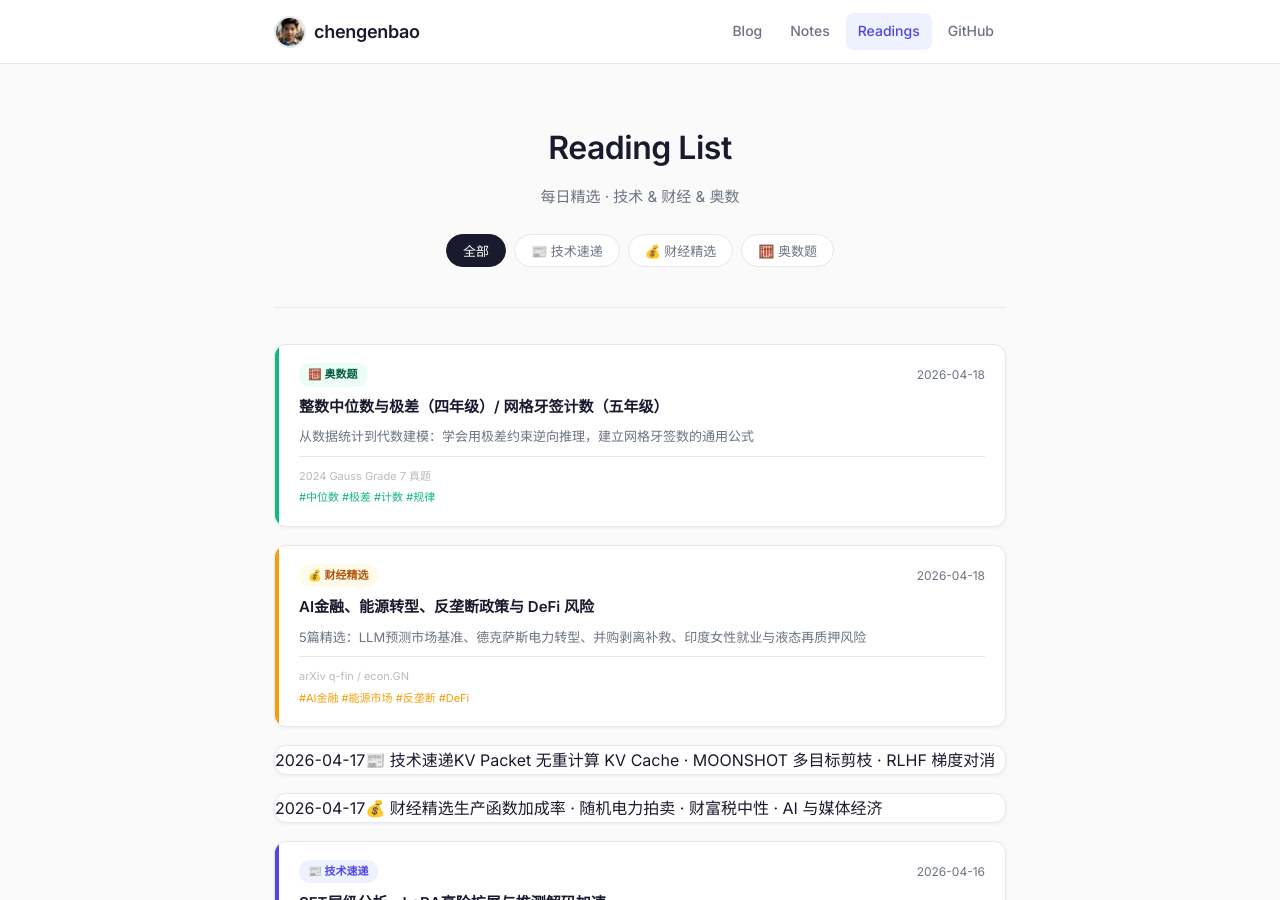
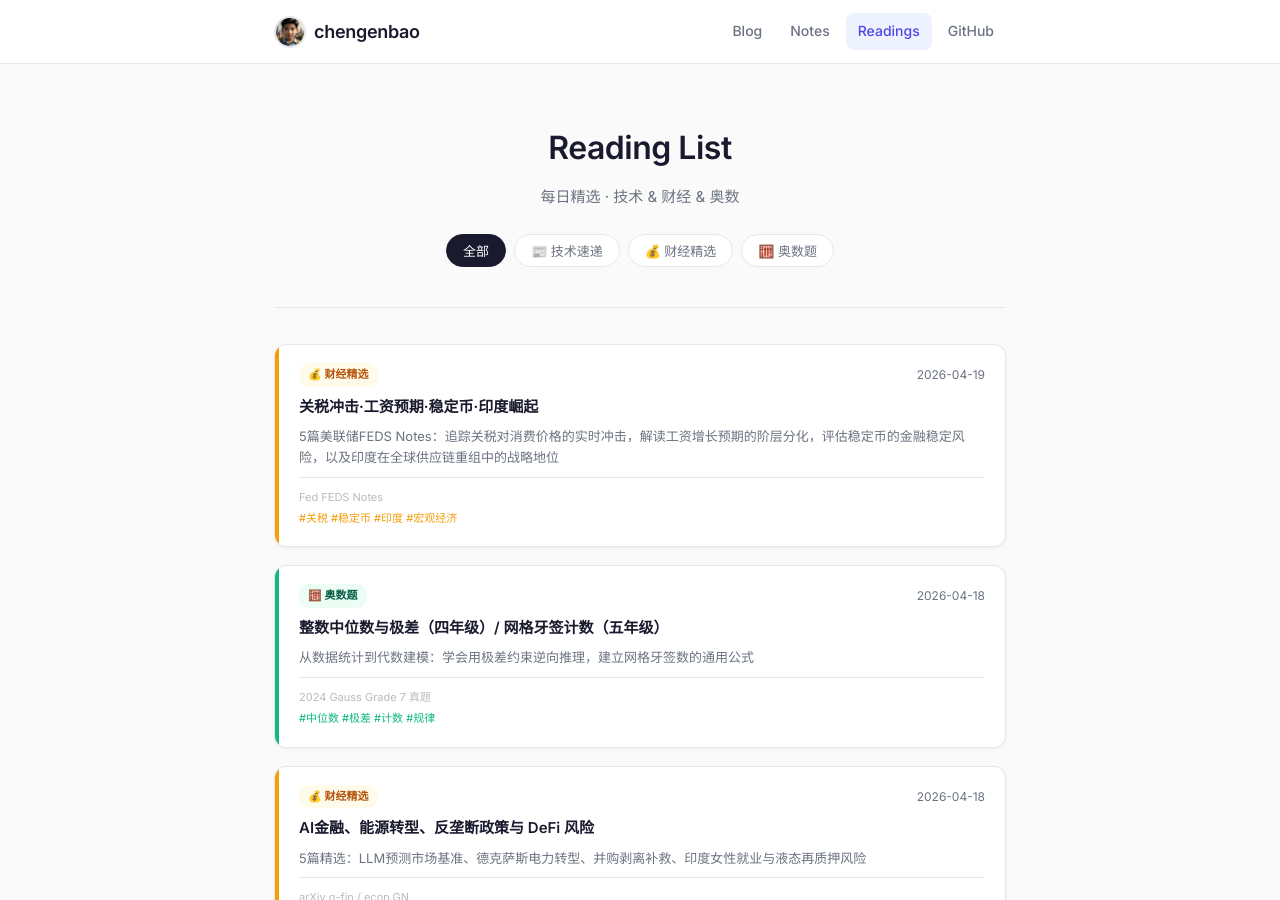
Before and after one commit to chengenbao/chengenbao.github.io, a Jekyll site: the page built from reading-list/index.md, in a window 1280 px wide and 900 px high. Built offline with Jekyll 4.4.1, drawn with Linux system fonts in a browser that asks for light colours.

Commit message:
add finance card 2026-04-19

```diff
--- a/reading-list/index.md
+++ b/reading-list/index.md
@@ -18,6 +18,22 @@
   </div>
 
   <div class="rl-grid">
+<a class="rl-card finance" href="/reading-list/2026-04-19-finance-daily/">
+  <div class="rl-accent"></div>
+  <div class="rl-body">
+    <div class="rl-top">
+      <span class="rl-badge finance">💰 财经精选</span>
+      <time>2026-04-19</time>
+    </div>
+    <h2>关税冲击·工资预期·稳定币·印度崛起</h2>
+    <p>5篇美联储FEDS Notes：追踪关税对消费价格的实时冲击，解读工资增长预期的阶层分化，评估稳定币的金融稳定风险，以及印度在全球供应链重组中的战略地位</p>
+    <div class="rl-meta">
+      <span class="rl-source">Fed FEDS Notes</span>
+      <span class="rl-tags">#关税 #稳定币 #印度 #宏观经济</span>
+    </div>
+  </div>
+</a>
+
 <a class="rl-card math" href="/reading-list/2026-04-18-math/">
   <div class="rl-accent"></div>
   <div class="rl-body">
```
